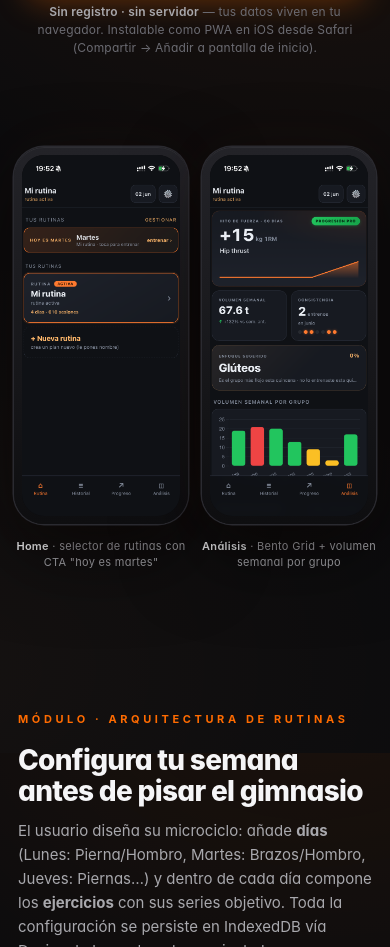
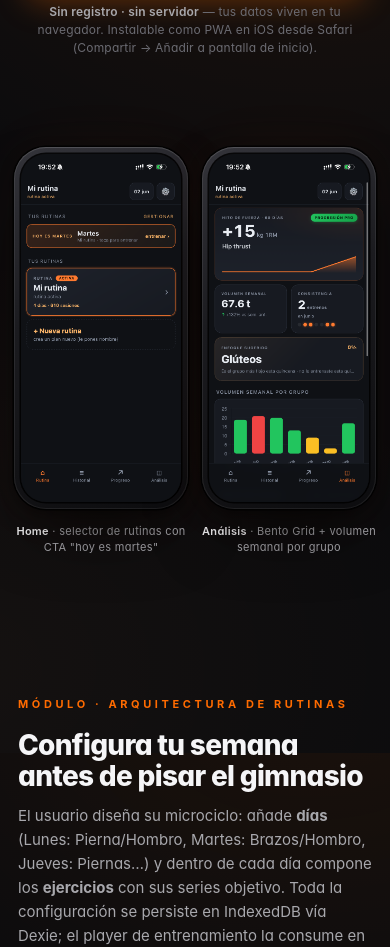
Before and after one commit to LukasKopecky37/kinetic-pwa-tracker, a website: page index.html in a window 390 px wide. Shown: the part 935-1882 px from the top of the page. Drawn offline with Linux system fonts and the light colour scheme.

Commit message:
Landing: fix phone-mockup screen fit + premium bezel
The phone mockups on the landing page (kinetic-pwa-tracker.vercel.app)
clipped the screenshot's sides ('Mi rutina' → 'i rutina') and looked
cheap.

Root cause of the clipping: the frame had aspect-ratio: 9/19.5 and a
uniform 12px padding. Uniform padding makes the INNER screen box a taller
ratio (~2.276) than both the frame (2.167) and the actual screenshots
(1206x2622 = 2.174). object-fit: cover then scaled the image to fill the
too-tall box and cropped the sides.

Fix:
  - Remove the frame's fixed aspect-ratio; height is now driven by the
    screen.
  - .phone-screen gets aspect-ratio: 1206 / 2622 — the EXACT ratio of the
    screenshots — so cover crops nothing. Zero misfit at any width.
  - object-position: top center anchors the header so any sub-pixel
    rounding trims the bottom, never 'Mi rutina'.

Premium bezel upgrade:
  - Metal gradient (155deg) instead of the flat 2-stop.
  - Concentric corner radii (inner = outer − padding: 46−10=36; mobile
    32−7=25) — the Apple detail that reads as 'real device'.
  - Layered shadows: bright inner edge + top reflection + thin black outer
    edge + directional drop shadow + subtle brand-orange halo.
  - Hairline bezel↔screen separation.

Landing page only (root index.html); the app in /app is untouched.

Co-Authored-By: Claude Opus 4.8 <noreply@anthropic.com>

```diff
--- a/index.html
+++ b/index.html
@@ -199,39 +199,44 @@
     align-items: stretch;
     flex-wrap: wrap;
   }
+  /* El marco NO fija su propia altura: la marca el `.phone-screen`, cuyo
+     aspect-ratio es EXACTAMENTE el de las capturas (1206×2622). Así el
+     `object-fit: cover` no recorta nada (antes el padding uniforme sobre un
+     marco 9/19.5 hacía la pantalla interior más alta que la imagen → se
+     comían los lados y clipaba "Mi rutina"). Radios concéntricos: el radio
+     interior = exterior − padding, detalle de acabado premium. */
   .phone-mockup {
     position: relative;
     width: 280px;
-    aspect-ratio: 9 / 19.5;
-    background: linear-gradient(180deg, #232328 0%, #0e0e10 100%);
-    border-radius: 44px;
-    padding: 12px;
+    background: linear-gradient(155deg, #34343a 0%, #1b1b1f 42%, #0c0c0e 100%);
+    border-radius: 46px;
+    padding: 10px;
     box-shadow:
-      0 1px 0 rgba(255,255,255,.05) inset,
-      0 0 0 1.5px #2a2a30,
-      0 30px 80px rgba(0,0,0,.55),
-      0 0 60px rgba(255,107,0,.04);
+      0 0 0 1px rgba(255,255,255,.07) inset,   /* canto interior brillante (metal) */
+      0 1px 1px rgba(255,255,255,.10) inset,   /* reflejo superior */
+      0 0 0 1.5px rgba(0,0,0,.9),              /* canto negro fino exterior */
+      0 34px 70px -24px rgba(0,0,0,.75),       /* sombra proyectada direccional */
+      0 4px 14px rgba(0,0,0,.4),
+      0 0 60px rgba(255,107,0,.05);            /* halo naranja de marca */
   }
   .phone-screen {
     position: relative;
     width: 100%;
-    height: 100%;
+    aspect-ratio: 1206 / 2622;   /* = ratio EXACTO de las capturas → 0 recorte */
     background: #0b0b0d;
-    border-radius: 34px;
+    border-radius: 36px;         /* 46 (marco) − 10 (padding) = concéntrico */
     overflow: hidden;
-    display: flex;
-    align-items: center;
-    justify-content: center;
-  }
-  /* La captura del iPhone YA incluye su status bar y Dynamic Island reales.
-     No dibujamos ninguna isla falsa encima — eso era lo que tapaba el header
-     "Mi rutina" y rompía el encaje. */
+    box-shadow: 0 0 0 1.5px rgba(0,0,0,.85);  /* separación limpia bezel↔pantalla */
+  }
+  /* La captura del iPhone YA incluye su status bar y Dynamic Island reales,
+     así que no dibujamos isla falsa. object-position:top ancla el header
+     arriba → "Mi rutina" nunca se recorta (cualquier redondeo se come abajo). */
   .phone-screen img {
     display: block;
     width: 100%;
     height: 100%;
     object-fit: cover;
-    object-position: center center;
+    object-position: top center;
     position: relative;
     z-index: 2; /* tapa el fallback cuando carga */
   }
@@ -1440,8 +1445,9 @@
     .hero { padding: 90px 18px 70px; }
     .mobile-context { padding: 20px 14px 70px; }
     /* Móviles SIEMPRE lado a lado · sin wrap, escalando proporcionalmente.
-       Cada item ocupa la mitad del ancho disponible (- gap) y el .phone-mockup
-       interno usa width:100% para llenarlo, manteniendo aspect-ratio 9/19.5. */
+       Cada item ocupa la mitad del ancho (- gap) y el .phone-mockup usa
+       width:100%. La altura la sigue marcando el aspect-ratio de la pantalla,
+       así que el encaje se mantiene perfecto a cualquier tamaño. */
     .phones-wrap {
       gap: 14px;
       flex-wrap: nowrap;
@@ -1455,10 +1461,10 @@
     }
     .phone-mockup {
       width: 100%;
-      padding: 8px;
-      border-radius: 30px;
+      padding: 7px;
+      border-radius: 32px;
     }
-    .phone-screen { border-radius: 22px; }
+    .phone-screen { border-radius: 25px; }   /* 32 − 7 = concéntrico */
     .phone-caption { font-size: 11px; }
     .bento { grid-template-columns: 1fr; }
     .qa-grid { grid-template-columns: 1fr; }
```
Also changed, not shown: 1 other file.
